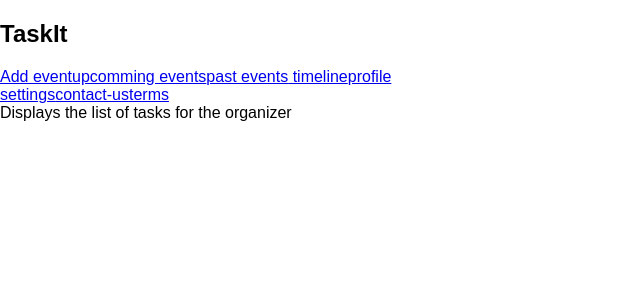
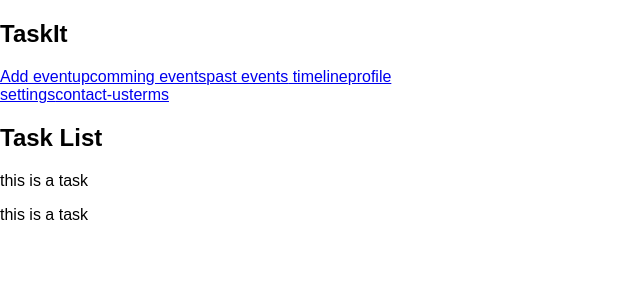
Before and after one commit to jugglingrose/Taskit, a React (Create React App) app: page / in a window 1280 px wide. Shown: the top 300 px of the page, without its empty margins (0-640 px from the left). Built offline with nearby package versions, Linux system fonts and the light colour scheme.

Commit message:
adding task list

```diff
--- a/src/App.js
+++ b/src/App.js
@@ -18,17 +18,33 @@ class App extends React.Component {
 
     this.state={
       user: {},
-      cur_event: {},
-      event: {},
+      cur_event: {
+        id: "event",
+        name: "event",
+        date: 12,
+        location: "event",
+        tasks: [{id: "foo",
+        name: "foo",
+        desc: "this is a desc",
+        breakdown: ["this is a breakdown"],
+        number_of_openings: 3 ,
+        priority: "urgent"},
+        {id: "bar",
+        name: "bar",
+        desc: "this is a desc",
+        breakdown: ["this is a breakdown"],
+        number_of_openings: 3 ,
+        priority: "urgent"}],
+      },
       cur_task:{
         id: "test",
-        name: "event name",
+        name: "name",
         desc: "this is a desc",
         breakdown: ["this is a breakdown"],
         number_of_openings: 3 ,
         priority: "urgent",
       },
-      task: {},
+      tasks: [{"task1":"clean floors","task2":"wash dishes"}],
     }
   }
 
@@ -77,7 +93,6 @@ class App extends React.Component {
     console.log(fieldName);
     console.log(cur_task[fieldName].id);
     console.log(cur_task.breakdown.id);
-
     this.setState({ cur_task : cur_task});
   }
 
@@ -88,7 +103,7 @@ class App extends React.Component {
         <Nav/>
         <Sidebar/>
         <Switch>
-          <Route exact path = "/" render={(props) => (<TaskListOrganizer />)} />
+          <Route exact path = "/" render={(props) => (<TaskListOrganizer {...props} cur_event={this.state.cur_event} />)} />
           <Route exact path = "/createevent" render={(props) => (<CreateEvent {...props} eventChange={this.eventChange} />)}/>)} />
           <Route exact path = "/add" render={(props) => (<Task {...props} taskChange={this.taskChange} cur_task={this.state.cur_task}
           updateTask={this.updateTask} appendInput={this.appendInput} createBlank={this.createBlank} />)} />
--- /dev/null
+++ b/src/components/IndividualTask.js
@@ -0,0 +1,15 @@
+import React from 'react';
+
+/*This component is for individual tasks that will be displayed in the task list*/
+
+class IndividualTask extends React.Component{
+  render(){
+    return(
+      <p> this is a task</p>
+
+    )
+  }
+
+}
+
+export default IndividualTask;
--- a/src/components/TaskListOrganizer.js
+++ b/src/components/TaskListOrganizer.js
@@ -1,12 +1,18 @@
 import React from 'react';
+import IndividualTask from './IndividualTask';
 
 class TaskListOrganizer extends React.Component {
   render(){
+    var tasks = this.props.cur_event.tasks;
+    console.log(tasks);
     return(
       <div>
-       Displays the list of tasks for the organizer
+       <h2>Task List</h2>
+       {
+         tasks.map((task) => <IndividualTask/> )
+       }
+
       </div>
-
 
     )
   }
```
